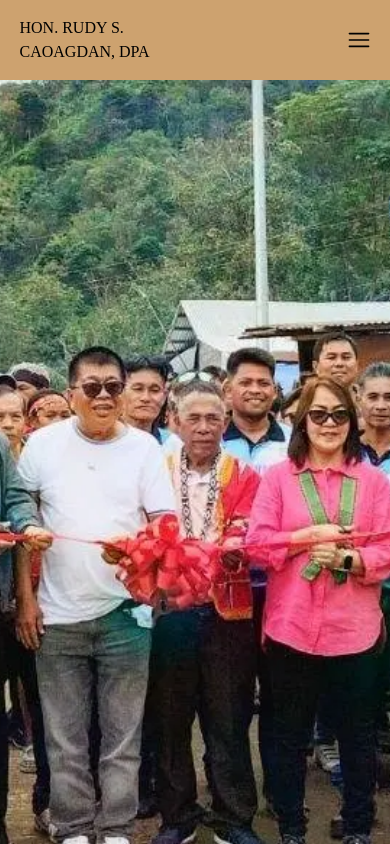
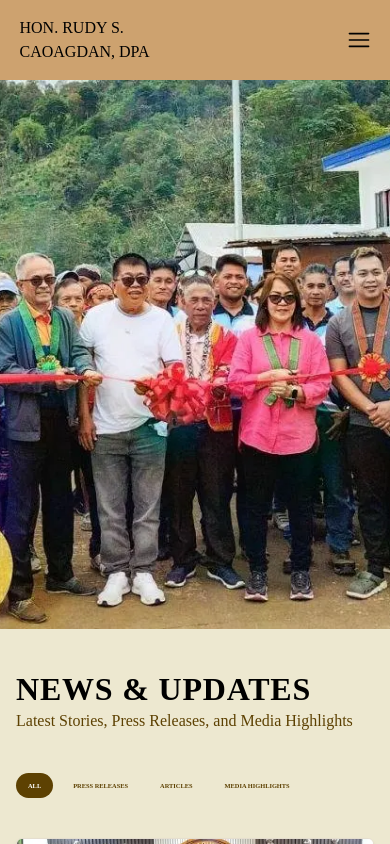
Before and after one commit to Kurev/Blog-Post, a React (Vite) app: page /news in a window 390 px wide. Shown: the top 844 px of the page. Built offline with nearby package versions, Linux system fonts and the light colour scheme.

Commit message:
fixing the hero

```diff
--- a/src/components/news/Hero.tsx
+++ b/src/components/news/Hero.tsx
@@ -3,7 +3,7 @@ import wideHero from "../../assets/wideHero.webp"
 const Hero = () => {
   return (
     <div
-      className="w-full min-h-screen bg-cover bg-center bg-no-repeat"
+      className="w-full h-[65vh] md:min-h-screen bg-cover bg-center bg-no-repeat"
       style={{
         backgroundImage: `url(${wideHero})`,
       }}
--- a/src/components/project/Hero.tsx
+++ b/src/components/project/Hero.tsx
@@ -3,7 +3,7 @@ import heroImg from "../../assets/heroProductImg.webp";
 const Hero = () => {
   return (
     <div
-      className="font-times min-h-screen flex flex-col justify-center gap-10 md:gap-16 lg:gap-20 bg-center bg-cover"
+      className="font-times h-[70vh] md:min-h-screen flex flex-col justify-center gap-10 md:gap-16 lg:gap-20 bg-center bg-cover"
       style={{
         backgroundImage: `linear-gradient(rgba(176, 173, 155, 0.79) 1%, rgba(237, 232, 208, 0.9) 100%), url(${heroImg})`,
       }}
```
